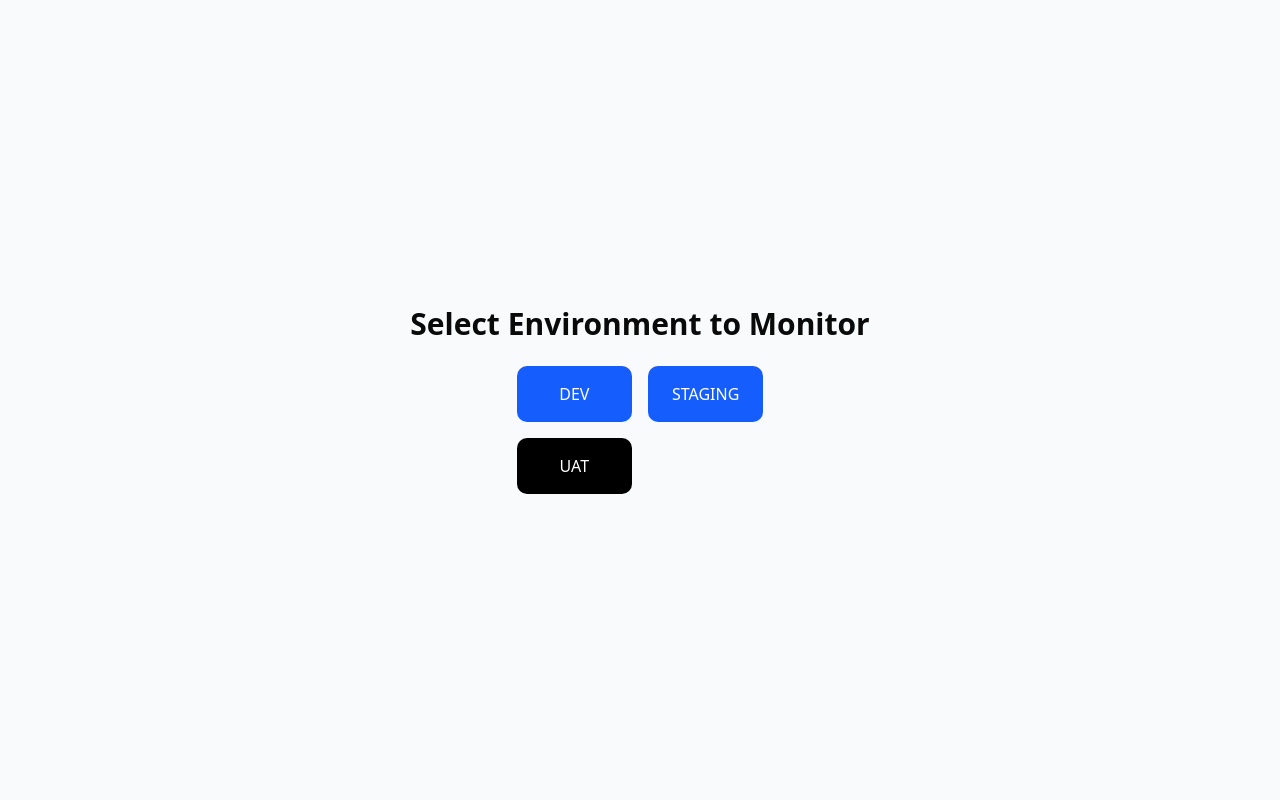
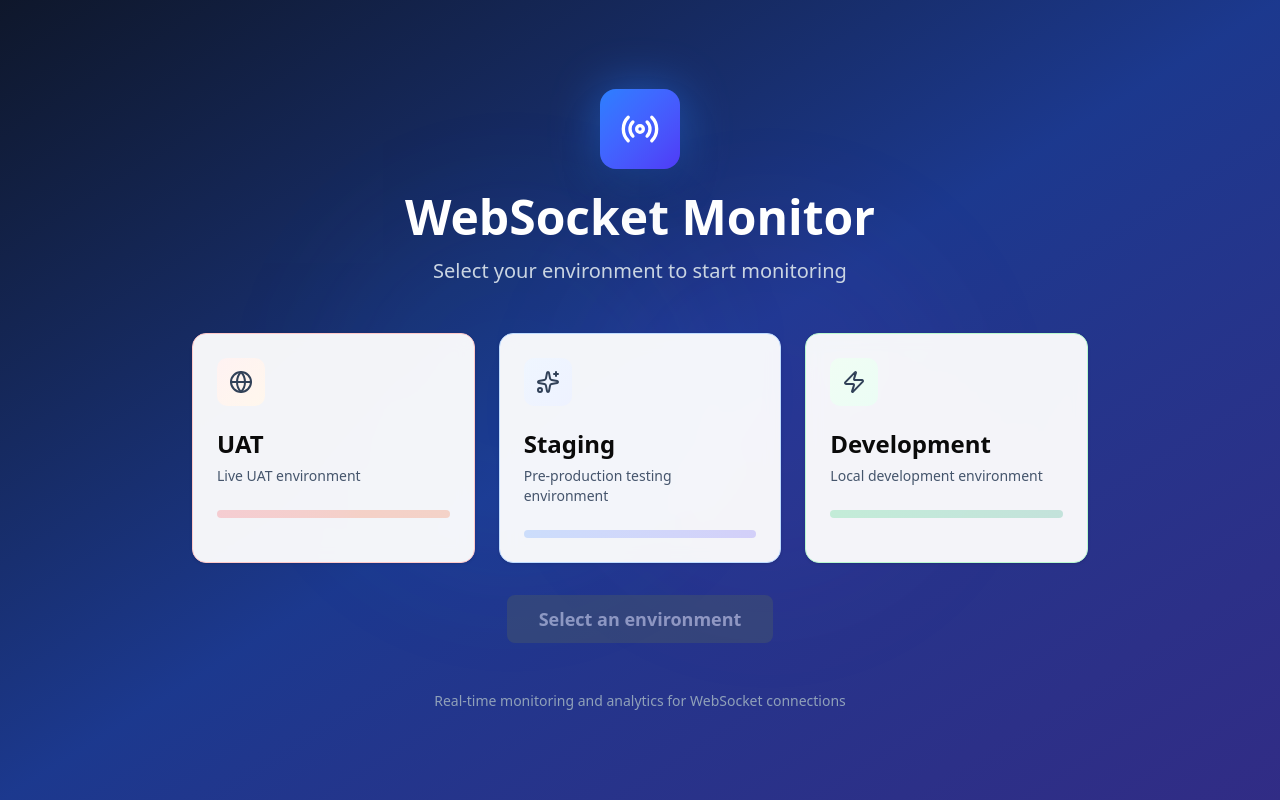
Before and after one commit to adamreaksmey/socket-engine-dashboard, a Next.js app: page / in a window 1280 px wide. Built offline with nearby package versions, Linux system fonts and the light colour scheme.

Commit message:
v2 UI, thank you claude for design ideas

```diff
--- a/src/app/page.tsx
+++ b/src/app/page.tsx
@@ -1,30 +1,180 @@
 "use client";
 
+import { useState } from "react";
 import { useRouter } from "next/navigation";
+import {
+  Card,
+  CardContent,
+  CardHeader,
+  CardTitle,
+  CardDescription,
+} from "@/components/ui/card";
+import { Button } from "@/components/ui/button";
+import { Radio, Sparkles, Zap, Globe } from "lucide-react";
 
-const environments = [ "dev", "staging", "uat"];
+const environments = [
+  {
+    name: "uat",
+    label: "UAT",
+    description: "Live UAT environment",
+    icon: Globe,
+    color: "from-red-500 to-orange-600",
+    bgColor: "from-red-50 to-orange-50",
+    borderColor: "border-red-200 hover:border-red-400",
+  },
+  {
+    name: "staging",
+    label: "Staging",
+    description: "Pre-production testing environment",
+    icon: Sparkles,
+    color: "from-blue-500 to-indigo-600",
+    bgColor: "from-blue-50 to-indigo-50",
+    borderColor: "border-blue-200 hover:border-blue-400",
+  },
+  {
+    name: "development",
+    label: "Development",
+    description: "Local development environment",
+    icon: Zap,
+    color: "from-green-500 to-emerald-600",
+    bgColor: "from-green-50 to-emerald-50",
+    borderColor: "border-green-200 hover:border-green-400",
+  },
+];
 
-export default function EnvSelect() {
+export default function EnvironmentSelector() {
+  const [selected, setSelected] = useState<string>("");
   const router = useRouter();
 
-  const handleSelect = (env: string) => {
-    router.push(`/dashboard?environment=${env}`);
+  const handleConnect = () => {
+    if (selected) {
+      router.push(`/dashboard?environment=${selected}`);
+    }
   };
 
   return (
-    <div className="flex flex-col items-center justify-center min-h-screen p-6 bg-gray-50">
-      <h1 className="text-3xl font-bold mb-6">Select Environment to Monitor</h1>
-      <div className="grid grid-cols-2 gap-4">
-        {environments.map((env) => (
-          <button
-            disabled={env == "uat"}
-            key={env}
-            onClick={() => handleSelect(env)}
-            className={`px-6 cursor-pointer py-4 ${env != "uat" ? `bg-blue-600 hover:bg-blue-700` : 'bg-black'} text-white rounded-lg transition`}
+    <div className="min-h-screen bg-gradient-to-br from-slate-900 via-blue-900 to-indigo-900 flex items-center justify-center p-4">
+      {/* Animated background elements */}
+      <div className="absolute inset-0 overflow-hidden pointer-events-none">
+        <div className="absolute top-1/4 left-1/4 w-96 h-96 bg-blue-500/10 rounded-full blur-3xl animate-pulse" />
+        <div className="absolute bottom-1/4 right-1/4 w-96 h-96 bg-purple-500/10 rounded-full blur-3xl animate-pulse delay-700" />
+      </div>
+
+      <div className="relative w-full max-w-4xl">
+        {/* Header */}
+        <div className="text-center mb-12 space-y-4">
+          <div className="flex justify-center mb-6">
+            <div className="relative">
+              <div className="absolute inset-0 bg-blue-500 rounded-2xl blur-xl opacity-50 animate-pulse" />
+              <div className="relative flex items-center justify-center w-20 h-20 bg-gradient-to-br from-blue-500 to-indigo-600 rounded-2xl shadow-2xl">
+                <Radio className="w-10 h-10 text-white" />
+              </div>
+            </div>
+          </div>
+          <h1 className="text-5xl font-bold text-white">WebSocket Monitor</h1>
+          <p className="text-xl text-slate-300">
+            Select your environment to start monitoring
+          </p>
+        </div>
+
+        {/* Environment Cards */}
+        <div className="grid grid-cols-1 md:grid-cols-3 gap-6 mb-8">
+          {environments.map((env) => {
+            const Icon = env.icon;
+            const isSelected = selected === env.name;
+
+            return (
+              <Card
+                key={env.name}
+                className={`cursor-pointer transition-all duration-300 ${
+                  isSelected
+                    ? `ring-4 ring-white shadow-2xl scale-105 ${env.borderColor}`
+                    : `${env.borderColor} hover:shadow-xl hover:scale-102`
+                } bg-white/95 backdrop-blur-sm`}
+                onClick={() => setSelected(env.name)}
+              >
+                <CardHeader>
+                  <div className="flex items-start justify-between mb-4">
+                    <div
+                      className={`p-3 rounded-lg bg-gradient-to-br ${env.bgColor}`}
+                    >
+                      <Icon className="w-6 h-6 text-slate-700" />
+                    </div>
+                    {isSelected && (
+                      <div className="w-6 h-6 rounded-full bg-gradient-to-br from-blue-500 to-indigo-600 flex items-center justify-center">
+                        <svg
+                          className="w-4 h-4 text-white"
+                          fill="none"
+                          stroke="currentColor"
+                          viewBox="0 0 24 24"
+                        >
+                          <path
+                            strokeLinecap="round"
+                            strokeLinejoin="round"
+                            strokeWidth={3}
+                            d="M5 13l4 4L19 7"
+                          />
+                        </svg>
+                      </div>
+                    )}
+                  </div>
+                  <CardTitle className="text-2xl">{env.label}</CardTitle>
+                  <CardDescription className="text-slate-600">
+                    {env.description}
+                  </CardDescription>
+                </CardHeader>
+                <CardContent>
+                  <div
+                    className={`h-2 rounded-full bg-gradient-to-r ${env.color} opacity-20`}
+                  />
+                </CardContent>
+              </Card>
+            );
+          })}
+        </div>
+
+        {/* Connect Button */}
+        <div className="flex justify-center">
+          <Button
+            size="lg"
+            className={`px-8 py-6 text-lg font-semibold transition-all duration-300 ${
+              selected
+                ? "bg-gradient-to-r from-blue-600 to-indigo-600 hover:from-blue-700 hover:to-indigo-700 shadow-2xl hover:shadow-blue-500/50 scale-100 hover:scale-105"
+                : "bg-slate-600 cursor-not-allowed opacity-50"
+            }`}
+            onClick={handleConnect}
+            disabled={!selected}
           >
-            {env.toUpperCase()}
-          </button>
-        ))}
+            {selected ? (
+              <>
+                Connect to{" "}
+                {environments.find((e) => e.name === selected)?.label}
+                <svg
+                  className="w-5 h-5 ml-2"
+                  fill="none"
+                  stroke="currentColor"
+                  viewBox="0 0 24 24"
+                >
+                  <path
+                    strokeLinecap="round"
+                    strokeLinejoin="round"
+                    strokeWidth={2}
+                    d="M13 7l5 5m0 0l-5 5m5-5H6"
+                  />
+                </svg>
+              </>
+            ) : (
+              "Select an environment"
+            )}
+          </Button>
+        </div>
+
+        {/* Footer */}
+        <div className="text-center mt-12">
+          <p className="text-slate-400 text-sm">
+            Real-time monitoring and analytics for WebSocket connections
+          </p>
+        </div>
       </div>
     </div>
   );
```
